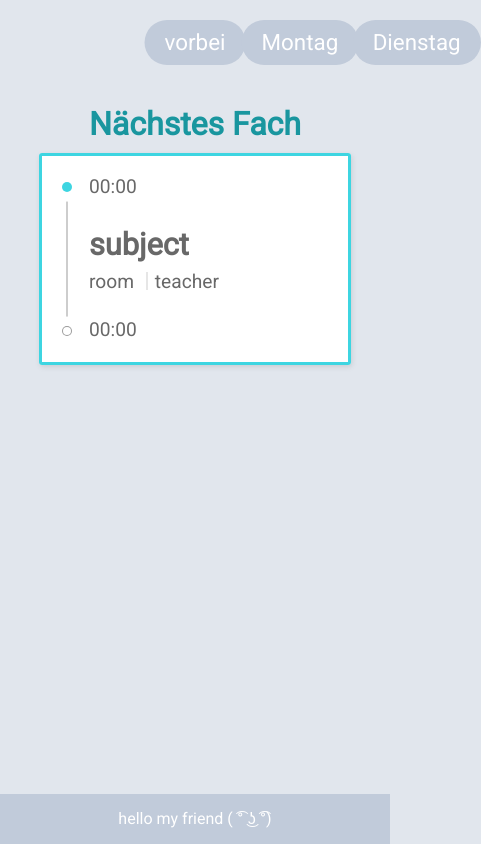
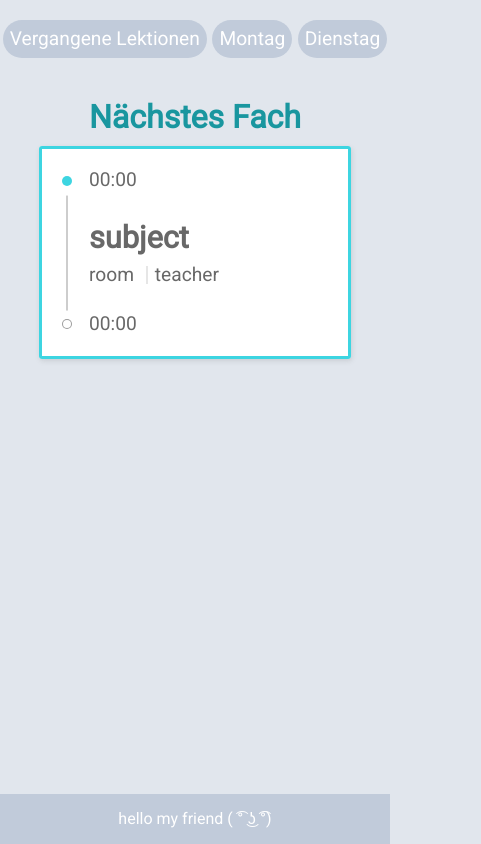
Before and after one commit to theLeroy/Online-Timetable, a plain HTML site: page index.html in a window 390 px wide. Shown: the whole page, 481 px wide, since content can reach past the window. Drawn offline with Linux system fonts and the light colour scheme.

Commit message:
css changes

```diff
--- a/index.html
+++ b/index.html
@@ -22,7 +22,7 @@
   <div class="main-content">
     <div class="before">
       <div class="btnC">
-        <button type="button" id="btn-1"class="btn show-before">vorbei</button>
+        <button type="button" id="btn-1"class="btn show-before">Vergangene Lektionen</button>
       </div>
       <h1>Nächstes Fach</h1>
     </div>
--- a/main.js
+++ b/main.js
@@ -60,7 +60,6 @@ function fillBox(pSub) {
      $teacher.innerHTML = pSub.teacher;
   }else {
     opi = 1;
-    alert("du hast keine Schule (mehr)");
   }
 }
 console.log(beforeSubs);
--- a/main.scss
+++ b/main.scss
@@ -19,10 +19,13 @@ h1{
   color: darken($blue,20%);
   margin-top: 40px;
 }
-.btn{
+.btnC {
+  display: flex;
+  flex-wrap: nowrap;
+}
+.btn {
   margin: 0 auto;
-  left: 50%;
-  transform: translateX(-50%);
+  // left: 50%;
   position: relative;
   padding: 0 20px;
   background: darken($light-blue,10%);
@@ -116,3 +119,10 @@ section.card{
   background: darken($light-blue,10%);
   line-height: 50px;
 }
+
+@media screen and (max-width: 992px) {
+  .btn {
+    font-size: 1.2em;
+    padding: 0 7px;
+  }
+}
```
Also changed, not shown: main.min.css.
